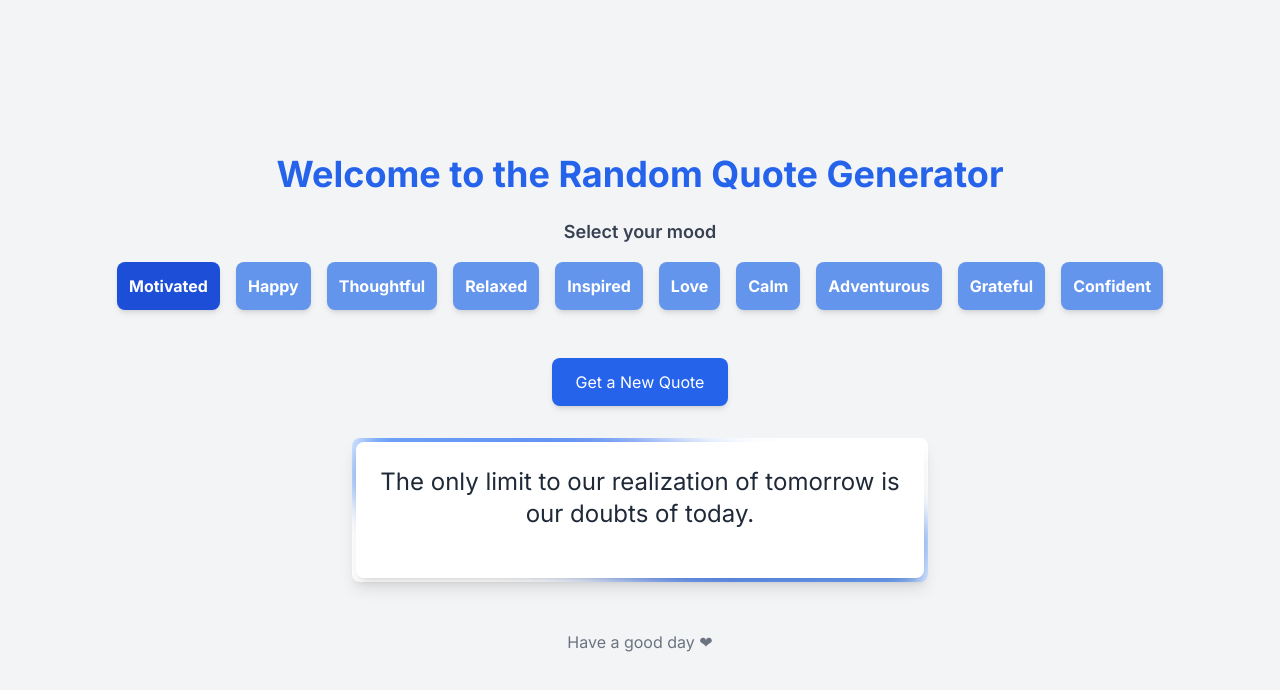
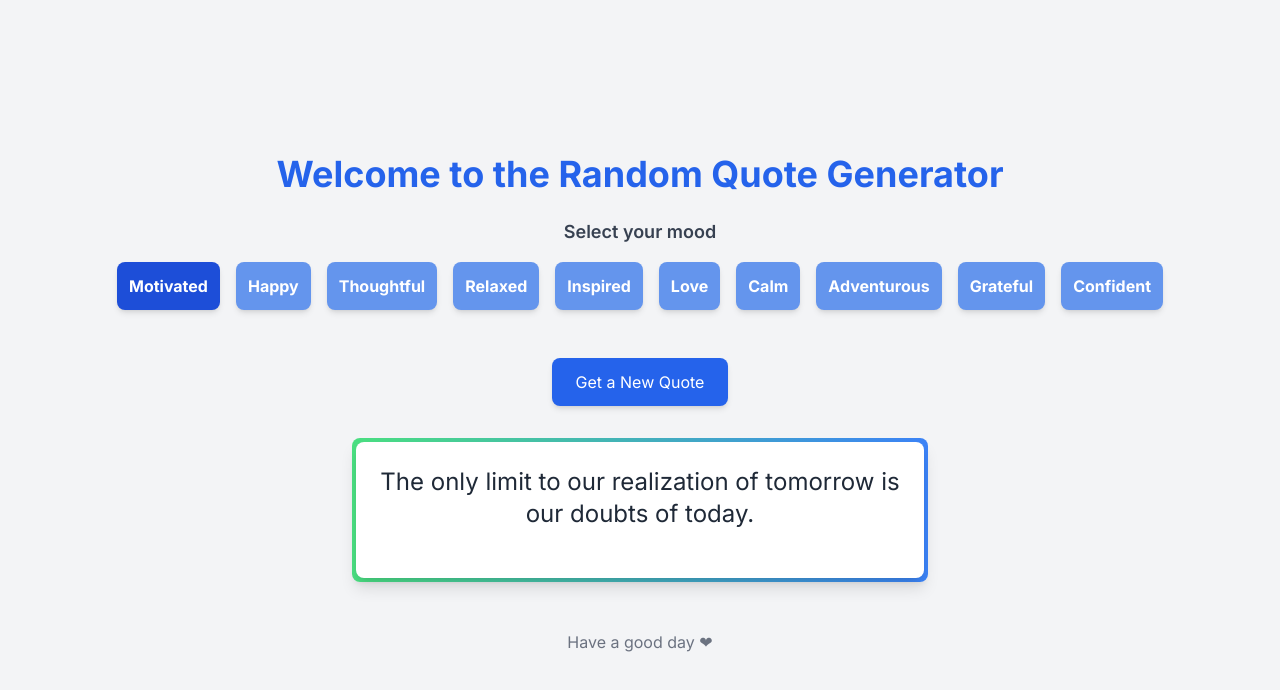
Before and after one commit to ruwinikularathne/quote-generator, a Next.js app: page / in a window 1280 px wide. Shown: the top 690 px of the page. Built offline with nearby package versions, Linux system fonts and the light colour scheme.

Commit message:
added different quote display margin colors

```diff
--- a/app/page.tsx
+++ b/app/page.tsx
@@ -55,6 +55,19 @@ const moodQuotes = {
   ],
 };
 
+const backgroundStyles = {
+  Motivated: 'bg-gradient-to-r from-green-400 to-blue-500',
+  Happy: 'bg-gradient-to-r from-yellow-300 to-pink-400',
+  Thoughtful: 'bg-gradient-to-r from-purple-400 to-indigo-600',
+  Relaxed: 'bg-gradient-to-r from-teal-300 to-blue-300',
+  Inspired: 'bg-gradient-to-r from-orange-300 to-red-600',
+  Love: 'bg-gradient-to-r from-pink-500 to-red-400',
+  Calm: 'bg-gradient-to-r from-blue-300 to-teal-400',
+  Adventurous: 'bg-gradient-to-r from-yellow-500 to-orange-600',
+  Grateful: 'bg-gradient-to-r from-green-300 to-yellow-400',
+  Confident: 'bg-gradient-to-r from-indigo-500 to-purple-600',
+};
+
 export default function Home() {
   const [mood, setMood] = useState<keyof typeof moodQuotes>('Motivated');
   const [quote, setQuote] = useState<string>(moodQuotes[mood][0]);
@@ -103,8 +116,7 @@ export default function Home() {
 
       {/* Quote Display */}
       <section className="text-center my-8">
-  <div className="max-w-xl mx-auto p-1 bg-white rounded-lg shadow-lg relative overflow-hidden">
-    <div className="absolute inset-0 bg-gradient-to-r from-blue-500 via-blue-600 to-blue-500 blur-lg opacity-75 animate-spin-slow"></div>
+        <div className={`max-w-xl mx-auto p-1 rounded-lg shadow-lg relative overflow-hidden ${backgroundStyles[mood]}`}>
           <div className="relative p-6 bg-white rounded-lg shadow-lg">
             <p className="text-2xl text-gray-800 mb-6">{quote}</p>
           </div>
```
Lines whose indentation alone changed are shown as unchanged.
